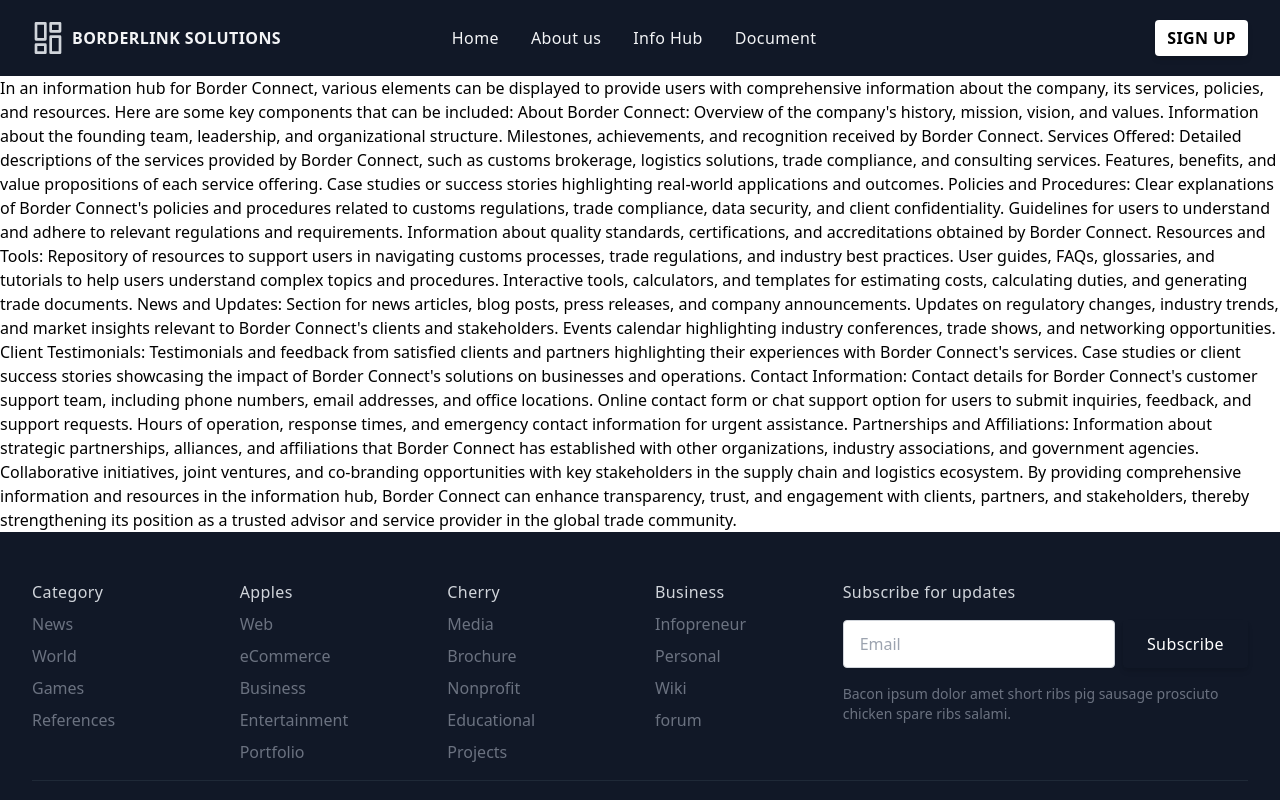
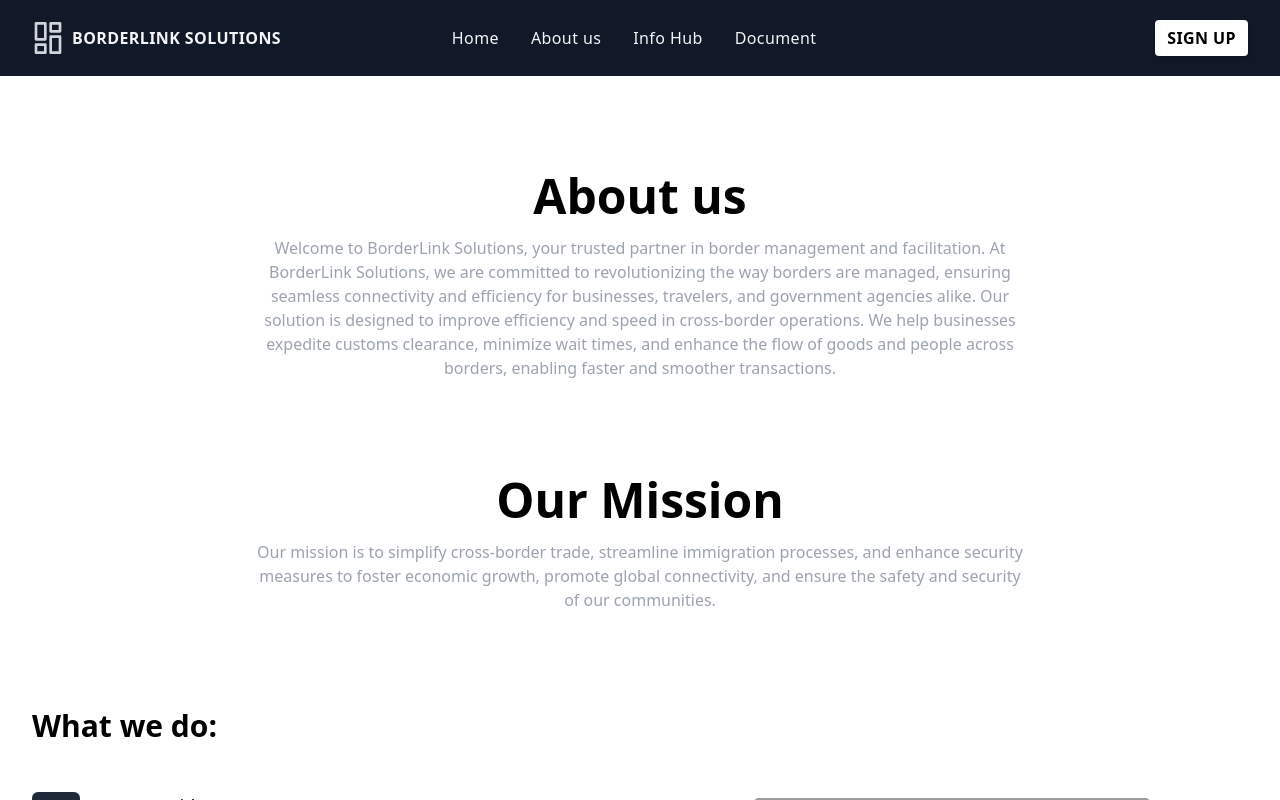
Before and after one commit to dillahmwangi/BorderLink, a React (Vite) app: page /info-hub in a window 1280 px wide. Built offline with nearby package versions, Linux system fonts and the light colour scheme; grey boxes are pictures that could not be loaded; some icons are missing.

Commit message:
designed info hub page

```diff
--- a/src/Pages/Infohub.jsx
+++ b/src/Pages/Infohub.jsx
@@ -1,51 +1,248 @@
 import React from 'react'
 import Layout from '../Components/Layout'
+import img from '../assets/img.jpg'
+import image from '../assets/image.webp'
+
 
 
 const Infohub = () => {
   return (
     <Layout>
-<p>In an information hub for Border Connect, various elements can be displayed to provide users with comprehensive information about the company, its services, policies, and resources. Here are some key components that can be included:
+<section className="mt-12">
+        <div className="container max-w-xl p-6 py-12 mx-auto space-y-24 lg:px-8 lg:max-w-7xl">
+          <div>
+            <h2 className="text-3xl font-bold text-center sm:text-5xl ">
+              About us
+            </h2>
+            <p className="max-w-3xl mx-auto mt-4 text-base text-center text-gray-400">
+            Welcome to BorderLink Solutions, your trusted partner in border management and facilitation. At BorderLink Solutions,
+            we are committed to revolutionizing the way borders are managed, ensuring seamless connectivity and efficiency
+            for businesses, travelers, and government agencies alike.
 
-About Border Connect:
+            Our solution is designed to improve efficiency and speed in cross-border operations. We help businesses expedite customs clearance,
+            minimize wait times, and enhance the flow of goods and people across borders, enabling faster and smoother transactions.
+            </p>
+          </div>
+          <div>
+            <h2 className="text-3xl font-bold text-center sm:text-5xl ">
+              Our Mission
+            </h2>
+            <p className="max-w-3xl mx-auto mt-4 text-base text-center text-gray-400">
+            Our mission is to simplify cross-border trade, streamline immigration processes,
+            and enhance security measures to foster economic growth, promote global connectivity,
+            and ensure the safety and security of our communities.
+            </p>
+          </div>
+          <div className="grid lg:gap-8 lg:grid-cols-2 lg:items-center">
+            <div>
+              <h3 className="text-2xl font-bold tracki sm:text-3xl ">
+                What we do:
+              </h3>
 
-Overview of the company's history, mission, vision, and values.
-Information about the founding team, leadership, and organizational structure.
-Milestones, achievements, and recognition received by Border Connect.
-Services Offered:
+              <div className="mt-12 space-y-12">
+                <div className="flex">
+                  <div className="flex-shrink-0">
+                    <div className="flex items-center justify-center w-12 h-12 rounded-md bg-gray-800 text-[#BFCFFF]">
+                      <svg
+                        xmlns="http://www.w3.org/2000/svg"
+                        fill="none"
+                        viewBox="0 0 24 24"
+                        stroke="currentColor"
+                        className="w-7 h-7">
+                        <path
+                          strokeLinecap="round"
+                          strokeLinejoin="round"
+                          strokeWidth="2"
+                          d="M5 13l4 4L19 7"></path>
+                      </svg>
+                    </div>
+                  </div>
+                  <div className="ml-4">
+                    <h4 className="text-lg font-medium leadi ">
+                      Expert Guidance
+                    </h4>
+                    <p className="mt-2 text-gray-400">
+                    We provide cutting-edge technology and innovative solutions to optimize border operations,
+                     reduce wait times, and enhance the flow of goods and people across borders.
+                    </p>
+                  </div>
+                </div>
+                <div className="flex">
+                  <div className="flex-shrink-0">
+                    <div className="flex items-center justify-center w-12 h-12 rounded-md bg-gray-800 text-[#BFCFFF]">
+                      <svg
+                        xmlns="http://www.w3.org/2000/svg"
+                        fill="none"
+                        viewBox="0 0 24 24"
+                        stroke="currentColor"
+                        className="w-7 h-7">
+                        <path
+                          strokeLinecap="round"
+                          strokeLinejoin="round"
+                          strokeWidth="2"
+                          d="M5 13l4 4L19 7"></path>
+                      </svg>
+                    </div>
+                  </div>
+                  <div className="ml-4">
+                    <h4 className="text-lg font-medium leadi ">
+                    Immigration Assistance
+                    </h4>
+                    <p className="mt-2 text-gray-400">
+                    We offer immigration assistance services to travelers, expatriates,
+                    and immigrants, ensuring smooth entry and exit processes, visa applications,
+                    and compliance with immigration policies.
+                    </p>
+                  </div>
+                </div>
+                <div className="flex">
+                  <div className="flex-shrink-0">
+                    <div className="flex items-center justify-center w-12 h-12 rounded-md bg-gray-800 text-[#BFCFFF]">
+                      <svg
+                        xmlns="http://www.w3.org/2000/svg"
+                        fill="none"
+                        viewBox="0 0 24 24"
+                        stroke="currentColor"
+                        className="w-7 h-7">
+                        <path
+                          strokeLinecap="round"
+                          strokeLinejoin="round"
+                          strokeWidth="2"
+                          d="M5 13l4 4L19 7"></path>
+                      </svg>
+                    </div>
+                  </div>
+                  <div className="ml-4">
+                    <h4 className="text-lg font-medium leadi ">
+                      Customer-Centric Approach
+                    </h4>
+                    <p className="mt-2 text-gray-400">
+                      Your satisfaction is our priority. We take pride in
+                      delivering exceptional service and support.
+                    </p>
+                  </div>
+                </div>
+              </div>
+            </div>
+            <div aria-hidden="true" className="mt-10 lg:mt-0">
+              <img
+                src={img}
+                alt="onlineinsurance"
+                className="mx-auto rounded-lg shadow-lg bg-gray-800 bg-opacity-75"
+              />
+            </div>
+          </div>
+          <div>
+            <div className="grid lg:gap-8 lg:grid-cols-2 lg:items-center">
+              <div className="lg:col-start-2">
+                <h3 className="text-2xl font-bold tracki sm:text-3xl ">
+                  Innovation
+                </h3>
+                <p className="mt-3 text-lg text-gray-400">
+                  We embrace the latest technologies to streamline processes and
+                  your cross border activities much easier.
+                </p>
 
-Detailed descriptions of the services provided by Border Connect, such as customs brokerage, logistics solutions, trade compliance, and consulting services.
-Features, benefits, and value propositions of each service offering.
-Case studies or success stories highlighting real-world applications and outcomes.
-Policies and Procedures:
+                <div className="mt-12 space-y-12">
+                  <div className="flex">
+                    <div className="flex-shrink-0">
+                      <div className="flex items-center justify-center w-12 h-12 rounded-md bg-gray-800 text-[#BFCFFF]">
+                        <svg
+                          xmlns="http://www.w3.org/2000/svg"
+                          fill="none"
+                          viewBox="0 0 24 24"
+                          stroke="currentColor"
+                          className="w-7 h-7">
+                          <path
+                            strokeLinecap="round"
+                            strokeLinejoin="round"
+                            strokeWidth="2"
+                            d="M5 13l4 4L19 7"></path>
+                        </svg>
+                      </div>
+                    </div>
+                    <div className="ml-4">
+                      <h4 className="text-lg font-medium leadi ">
+                        Trustworthy Partners{' '}
+                      </h4>
+                      <p className="mt-2 text-gray-400">
+                        We work with reputable insurance providers to ensure you
+                        get the coverage you can rely on.
+                      </p>
+                    </div>
+                  </div>
+                  <div className="flex">
+                    <div className="flex-shrink-0">
+                      <div className="flex items-center justify-center w-12 h-12 rounded-md bg-gray-800 text-[#BFCFFF]">
+                        <svg
+                          xmlns="http://www.w3.org/2000/svg"
+                          fill="none"
+                          viewBox="0 0 24 24"
+                          stroke="currentColor"
+                          className="w-7 h-7">
+                          <path
+                            strokeLinecap="round"
+                            strokeLinejoin="round"
+                            strokeWidth="2"
+                            d="M5 13l4 4L19 7"></path>
+                        </svg>
+                      </div>
+                    </div>
+                    <div className="ml-4">
+                      <h4 className="text-lg font-medium leadi ">
+                        Claims Excellence:
+                      </h4>
+                      <p className="mt-2 text-gray-400">
+                        When you need us most, we`re there. Our claims experts
+                        are dedicated to helping you navigate the process
+                        smoothly and efficiently, ensuring you get the support
+                        you deserve.
+                      </p>
+                    </div>
+                  </div>
+                  <div className="flex">
+                    <div className="flex-shrink-0">
+                      <div className="flex items-center justify-center w-12 h-12 rounded-md bg-gray-800 text-[#BFCFFF]">
+                        <svg
+                          xmlns="http://www.w3.org/2000/svg"
+                          fill="none"
+                          viewBox="0 0 24 24"
+                          stroke="currentColor"
+                          className="w-7 h-7">
+                          <path
+                            strokeLinecap="round"
+                            strokeLinejoin="round"
+                            strokeWidth="2"
+                            d="M5 13l4 4L19 7"></path>
+                        </svg>
+                      </div>
+                    </div>
+                    <div className="ml-4">
+                      <h4 className="text-lg font-medium leadi ">
+                        Community Engagement
+                      </h4>
+                      <p className="mt-2 text-gray-400">
+                        We`re not just your insurance agency; we`re your
+                        neighbors. Chayil Insurance takes pride in giving back
+                        to the communities we serve, making a positive impact
+                        beyond insurance.
+                      </p>
+                    </div>
+                  </div>
+                </div>
+              </div>
+              <div className="mt-10 lg:mt-0 lg:col-start-1 lg:row-start-1">
+                <img
+                  src={image}
+                  alt=""
+                  className="mx-auto rounded-lg shadow-lg bg-gray-500"
+                />
+              </div>
+            </div>
+          </div>
+        </div>
+      </section>
 
-Clear explanations of Border Connect's policies and procedures related to customs regulations, trade compliance, data security, and client confidentiality.
-Guidelines for users to understand and adhere to relevant regulations and requirements.
-Information about quality standards, certifications, and accreditations obtained by Border Connect.
-Resources and Tools:
-
-Repository of resources to support users in navigating customs processes, trade regulations, and industry best practices.
-User guides, FAQs, glossaries, and tutorials to help users understand complex topics and procedures.
-Interactive tools, calculators, and templates for estimating costs, calculating duties, and generating trade documents.
-News and Updates:
-
-Section for news articles, blog posts, press releases, and company announcements.
-Updates on regulatory changes, industry trends, and market insights relevant to Border Connect's clients and stakeholders.
-Events calendar highlighting industry conferences, trade shows, and networking opportunities.
-Client Testimonials:
-
-Testimonials and feedback from satisfied clients and partners highlighting their experiences with Border Connect's services.
-Case studies or client success stories showcasing the impact of Border Connect's solutions on businesses and operations.
-Contact Information:
-
-Contact details for Border Connect's customer support team, including phone numbers, email addresses, and office locations.
-Online contact form or chat support option for users to submit inquiries, feedback, and support requests.
-Hours of operation, response times, and emergency contact information for urgent assistance.
-Partnerships and Affiliations:
-
-Information about strategic partnerships, alliances, and affiliations that Border Connect has established with other organizations, industry associations, and government agencies.
-Collaborative initiatives, joint ventures, and co-branding opportunities with key stakeholders in the supply chain and logistics ecosystem.
-By providing comprehensive information and resources in the information hub, Border Connect can enhance transparency, trust, and engagement with clients, partners, and stakeholders, thereby strengthening its position as a trusted advisor and service provider in the global trade community.</p>
         </Layout>
   )
 }
```
